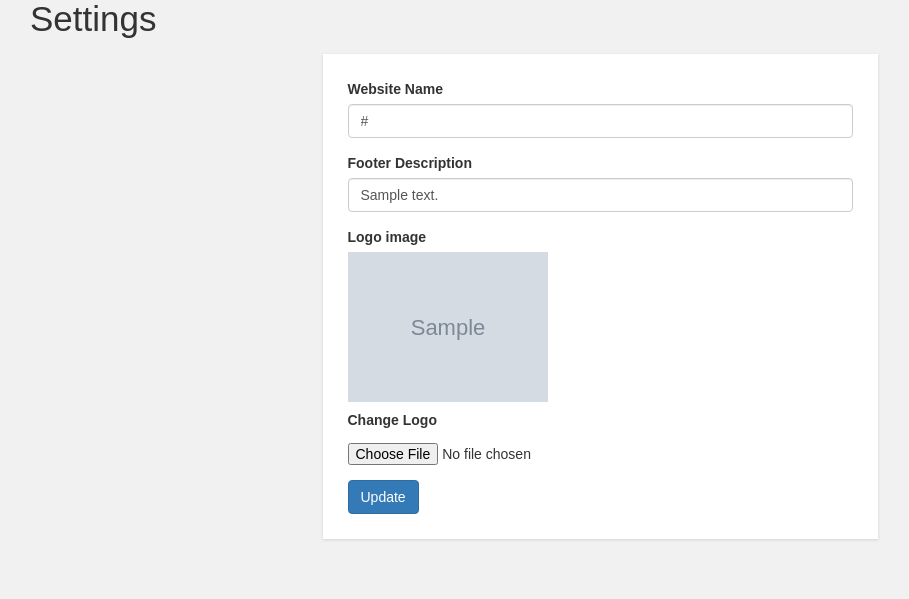
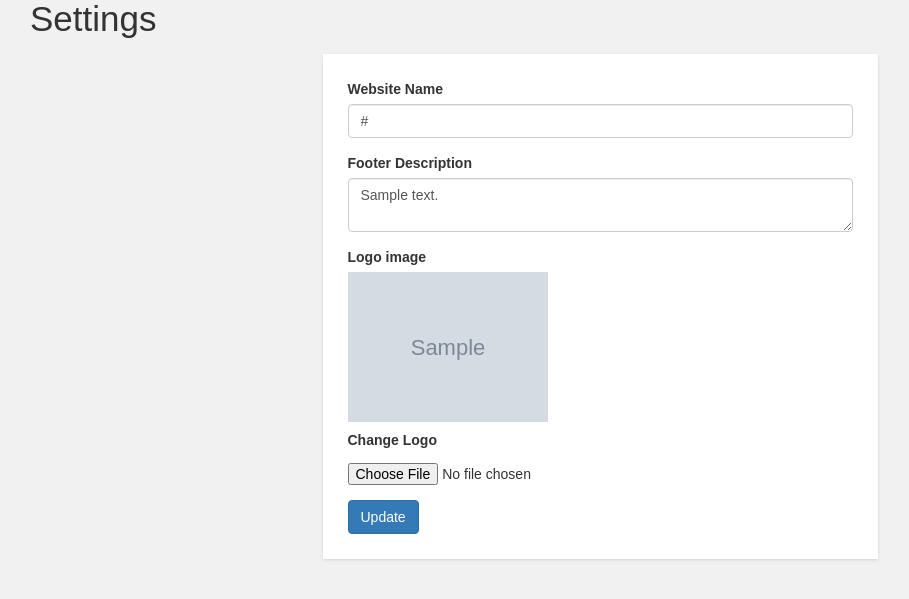
Before and after one commit to IbrahimBajwa313/Dynamic-News-Website, a PHP site: page /news-website/admin/settings.php in a window 1280 px wide. Shown: the part 236-835 px from the top of the page, without its empty margins (40-949 px from the left). Run offline with PHP 8.4, Linux system fonts and the light colour scheme; the visitor is signed in with stand-in values (Sample User, id 1); tables that the repository leaves empty or names only in its code hold one stand-in row (values such as "Sample post"); grey boxes marked "Sample" are stand-in pictures.

Commit message:
resolved errors

```diff
--- a/admin/footer.php
+++ b/admin/footer.php
@@ -1,3 +1,6 @@
+
+
+
 <div id ="footer">
     <div class="container">
         <div class="row">
--- a/admin/settings.php
+++ b/admin/settings.php
@@ -29,7 +29,8 @@
             <!-- Footer Description -->
             <div class="form-group">
                 <label for="exampleInputCategory">Footer Description</label>
-                <input type="text" name="footerdesc" class="form-control" id="exampleInputUsername" value="<?php echo $row['footerdesc']; ?>">
+                <!-- <textarea  name="footerdesc" class="form-control" id="exampleInputUsername" value="<?php echo $row['footerdesc']; ?>"></textarea> -->
+                <textarea name="footerdesc" class="form-control" id="exampleInputUsername"><?php echo $row['footerdesc']; ?></textarea>
 
             </div>
 
--- a/css/style.css
+++ b/css/style.css
@@ -557,6 +557,7 @@ i.fa{
 /* Add this CSS at the end of your existing CSS file */
 
 /* Delete Confirmation Styling */
+/* max-width: 600px; */
 #main-content {
     background-color: #fff;
     padding: 80px;
@@ -565,6 +566,7 @@ i.fa{
     margin: 0 auto;
     margin-bottom: 30px ;
     margin-top: 30px ;
+
 }
 
 #main-content h2 {
@@ -575,6 +577,7 @@ i.fa{
 .confirmation-info {
     margin-bottom: 10px;
     margin-top: 10px;
+    max-width: 600px;
     margin:auto;
 }
 
```
Also changed, not shown: admin/upload/bg.png (deleted).
